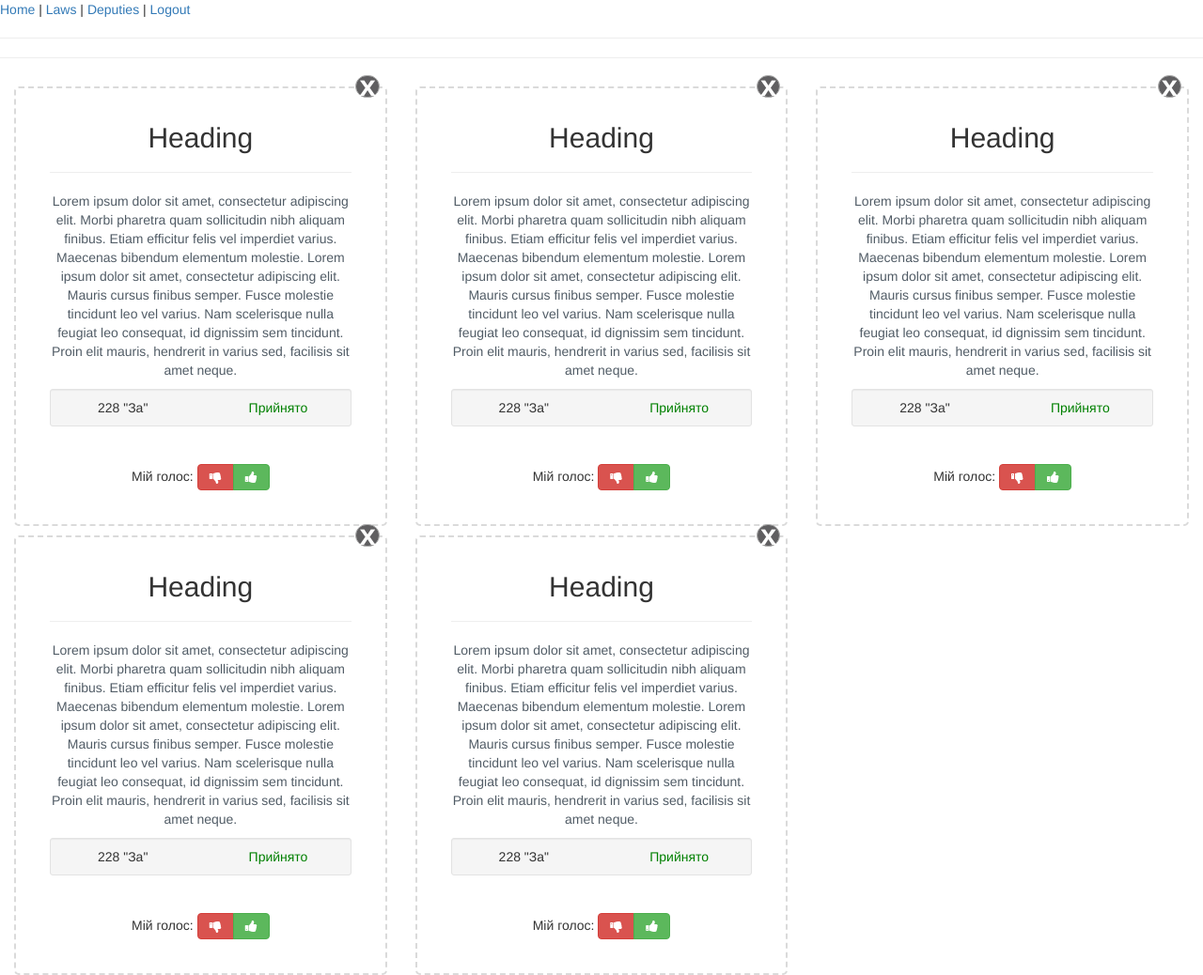
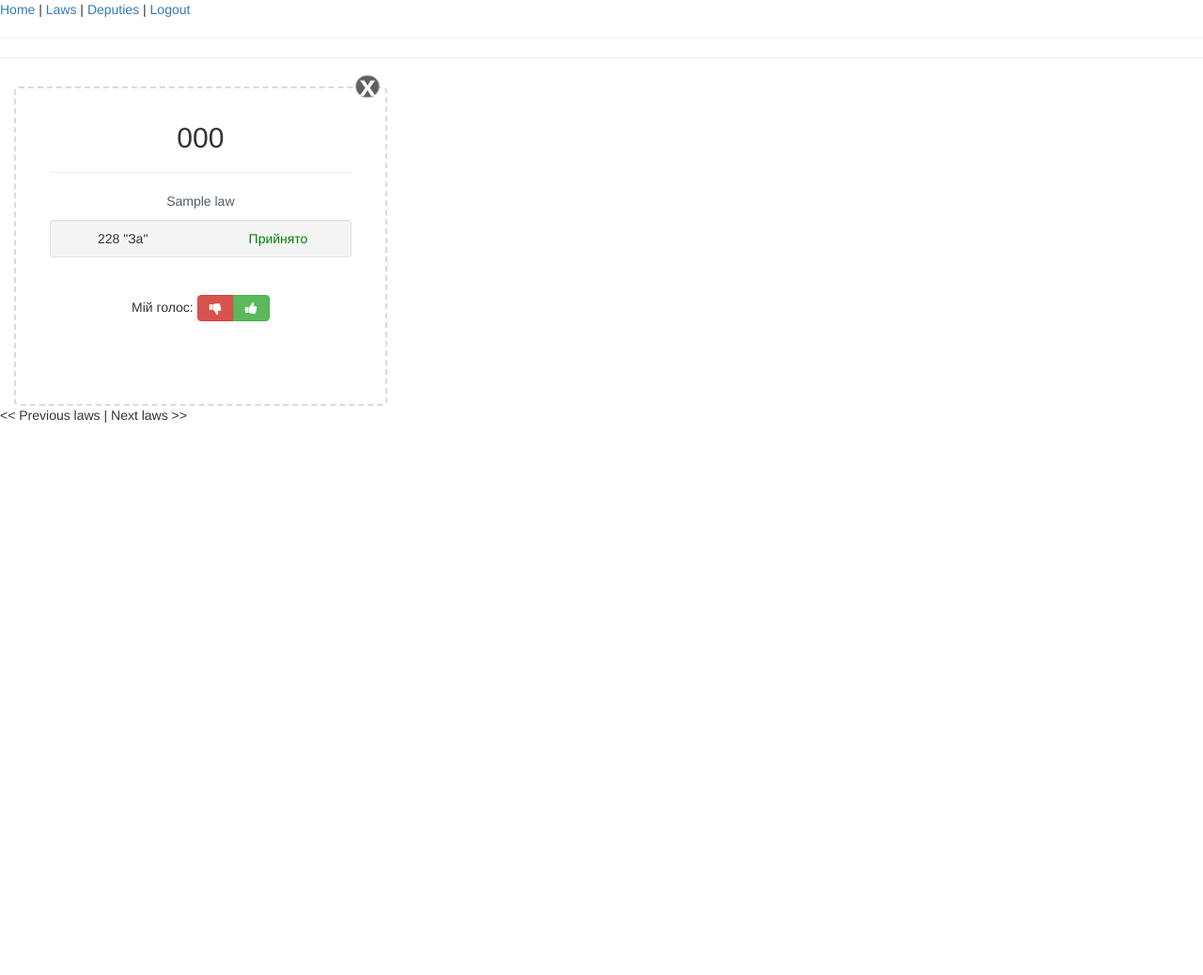
Before and after one commit to vifactor/Grosus, a Flask app: page /laws in a window 1280 px wide. Shown: the whole page at 94% size. After the commit the page ends 450 px from the top, so only its background shows below. Run offline with Flask 2, Linux system fonts and the light colour scheme; a user stored in the database is signed in; tables that the repository leaves empty hold one stand-in row (values such as "Sample post"); some libraries are stand-ins or nearby versions.

Commit message:
View function "laws" uses laws from database. Pagination of laws is implemented.

```diff
--- a/app/models.py
+++ b/app/models.py
@@ -8,6 +8,12 @@ class User(db.Model, UserMixin):
 
     def __repr__(self):
         return '<User %r>' % self.login
+
+    def laws_to_vote(self):
+        """Returns all laws from the database. In future, it is expected that
+        laws proposed to be voted by a user will be chosen according to
+        some algorithm"""
+        return Law.query.all()
 
 authorship = db.Table('authorship',
     db.Column('law_id', db.Integer, db.ForeignKey('law.id')),
--- a/app/templates/law.html
+++ b/app/templates/law.html
@@ -1,16 +1,9 @@
     <div  class="col-md-4 text-center">
       <div  class="box">
         <div  class="box-content"> <span  id="boxclose">x</span>
-          <h2  class="tag-title">Heading</h2>
+          <h2  class="tag-title">{{law.code}}</h2>
           <hr>
-          <p>Lorem ipsum dolor sit amet, consectetur adipiscing elit. Morbi
-            pharetra quam sollicitudin nibh aliquam finibus. Etiam efficitur
-            felis vel imperdiet varius. Maecenas bibendum elementum molestie.
-            Lorem ipsum dolor sit amet, consectetur adipiscing elit. Mauris
-            cursus finibus semper. Fusce molestie tincidunt leo vel varius. Nam
-            scelerisque nulla feugiat leo consequat, id dignissim sem tincidunt.
-            Proin elit mauris, hendrerit in varius sed, facilisis sit amet
-            neque.</p>
+          <p>{{law.title}}</p>
           <div  class="well well-sm">
             <div  class="row">
               <div  class="col-md-6">228 "За"</div>
--- a/app/templates/laws.html
+++ b/app/templates/laws.html
@@ -3,9 +3,11 @@
   <hr>
   <div  class="row">
     <div  class="col-lg-12">
-      {% for law in laws %}
+      {% for law in laws.items %}
         {% include 'law.html' %}
       {% endfor %}
     </div>
   </div>
+{% if laws.has_prev %}<a href="{{ url_for('laws', page=laws.prev_num) }}">&lt;&lt; Previous laws</a>{% else %}&lt;&lt; Previous laws{% endif %} |
+{% if laws.has_next %}<a href="{{ url_for('laws', page=laws.next_num) }}">Next laws &gt;&gt;</a>{% else %}Next laws &gt;&gt;{% endif %}
 {%endblock%}
--- a/app/views.py
+++ b/app/views.py
@@ -2,7 +2,8 @@ from app import grosus, db, login_manager
 from flask import render_template, redirect, flash, url_for
 from flask.ext.login import login_required, login_user, current_user, logout_user
 from .forms import LoginForm
-from .models import User
+from .models import User, Law
+from config import POSTS_PER_PAGE
 
 @login_manager.user_loader
 def load_user(id):
@@ -31,9 +32,10 @@ def deputies():
                           deputies=deputies)
 
 @grosus.route('/laws')
+@grosus.route('/laws/<int:page>')
 @login_required
-def laws():
-    laws = [1, 2, 3, 4, 5]
+def laws(page=1):
+    laws = Law.query.paginate(page, POSTS_PER_PAGE, True)
     return render_template('laws.html',
                           title='Laws',
                           laws=laws)
--- a/config.py
+++ b/config.py
@@ -8,3 +8,5 @@ basedir = os.path.abspath(os.path.dirname(__file__))
 SQLALCHEMY_DATABASE_URI = 'sqlite:///' + os.path.join(basedir, 'grosus.db')
 SQLALCHEMY_MIGRATE_REPO = os.path.join(basedir, 'db_repository')
 SQLALCHEMY_TRACK_MODIFICATIONS = True
+
+POSTS_PER_PAGE = 3
```
